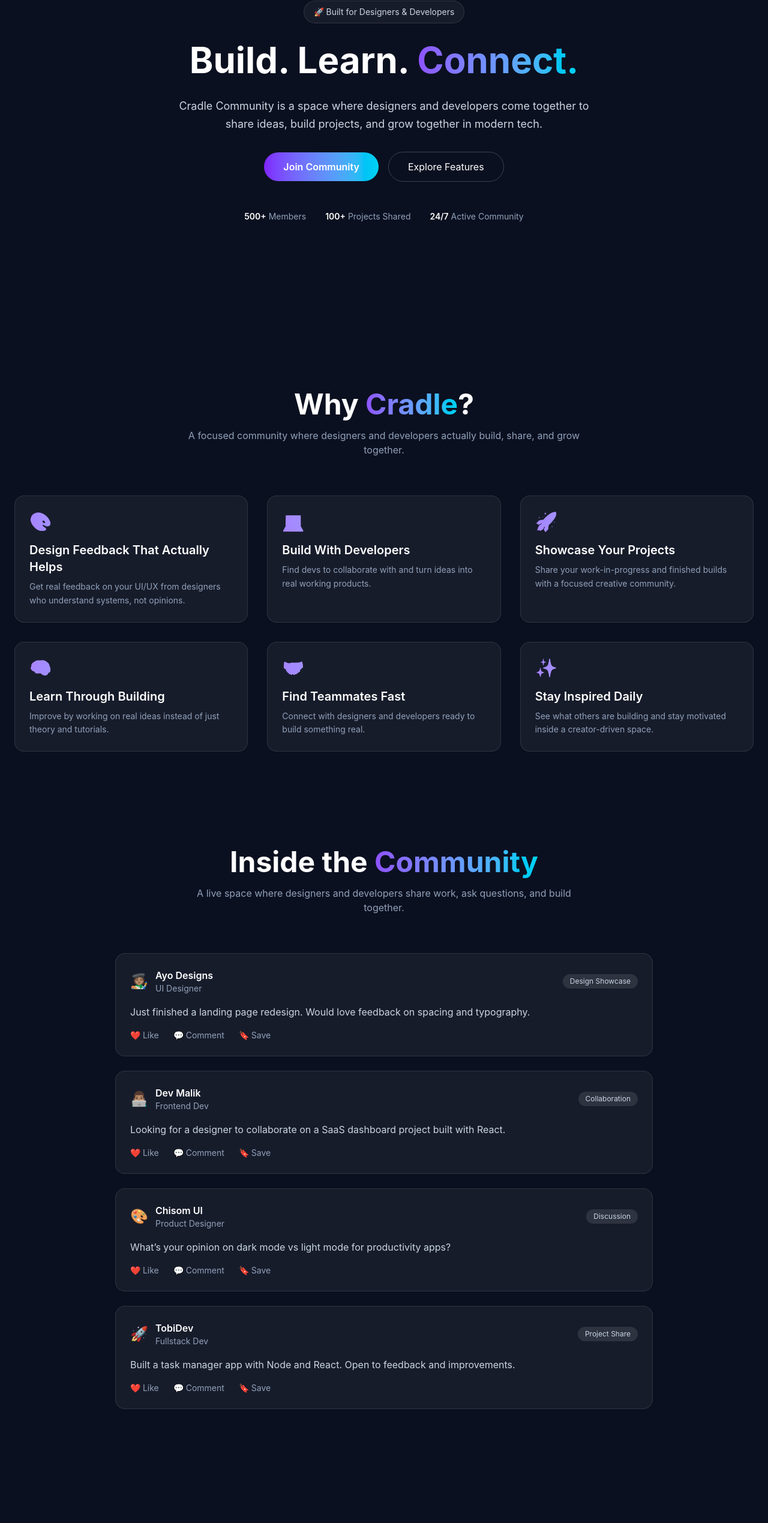
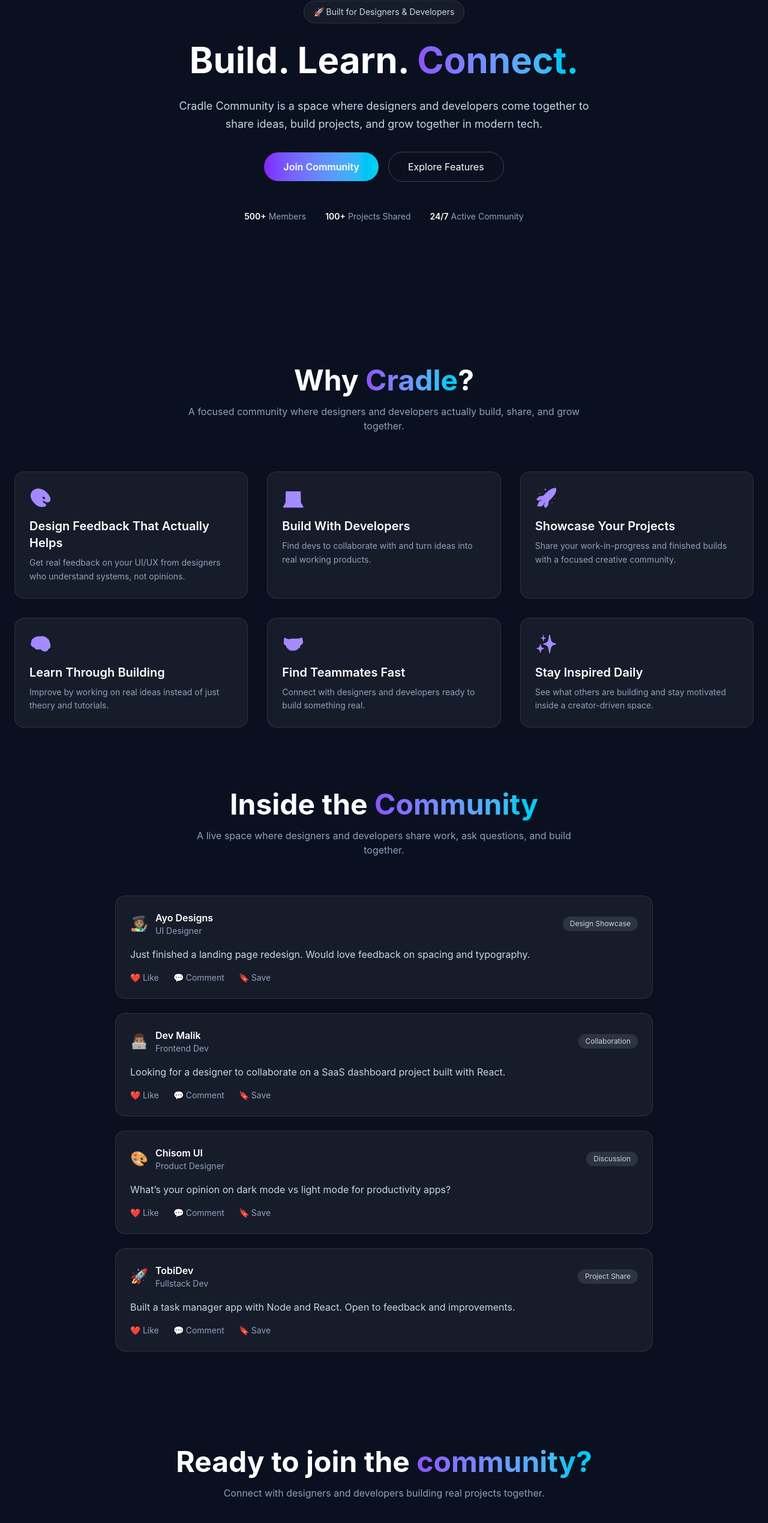
Before and after one commit to Raph3rr/Cradle, a React (Vite) app: page / in a window 1280 px wide. Shown: the part 214-2753 px from the top of the page at 60% size. Built offline with nearby package versions, Linux system fonts and the light colour scheme.

Commit message:
border-fix

```diff
--- a/src/components/Community.jsx
+++ b/src/components/Community.jsx
@@ -37,7 +37,7 @@ const Community = () => {
   ];
 
   return (
-    <section id="community" className="py-24 px-6 bg-[#0B1020] text-white">
+    <section id="community" className="py-20 px-6 bg-[#0B1020] text-white">
       {/* Header */}
       <div className="text-center mb-16">
         <h2 className="text-3xl md:text-5xl font-bold">
--- a/src/components/Contact.jsx
+++ b/src/components/Contact.jsx
@@ -2,7 +2,7 @@ import React from "react";
 
 const Contact = () => {
   return (
-    <section id="contact" className="py-24 px-6 bg-[#0B1020] text-white">
+    <section id="contact" className="py-20 px-6 bg-[#0B1020] text-white">
       <div className="max-w-4xl mx-auto text-center">
         {/* Heading */}
         <h2 className="text-3xl md:text-5xl font-bold">
--- a/src/components/Features.jsx
+++ b/src/components/Features.jsx
@@ -35,7 +35,7 @@ const Features = () => {
   ];
 
   return (
-    <section id="features" className="py-16 px-6 text-white bg-[#0B1020]">
+    <section id="features" className="py-6 px-6 text-white bg-[#0B1020]">
       {/* Header */}
       <div className="text-center mb-16">
         <h2 className="text-3xl md:text-5xl font-bold">
```
